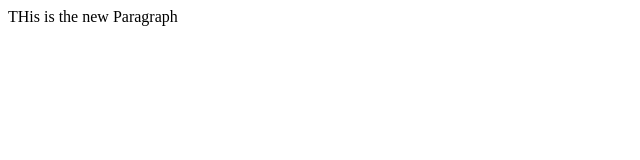
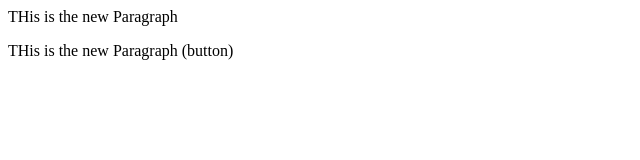
Before and after one commit to Sams143/localRepo, a plain HTML site: page index.html in a window 1280 px wide. Shown: the whole page, without its empty margins (0-640 px from the left). Drawn offline with Linux system fonts and the light colour scheme.

```diff
--- a/index.html
+++ b/index.html
@@ -1 +1,2 @@
 <p> THis is the new Paragraph</p>
+<p> THis is the new Paragraph (button)</p>
```
